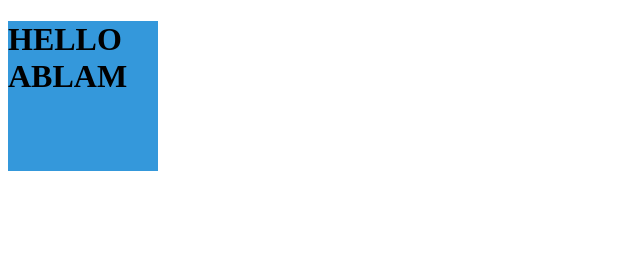
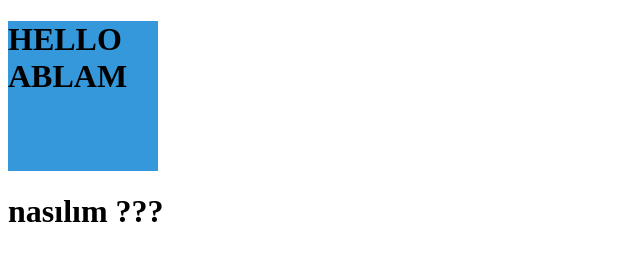
Before and after one commit to sweethmf/sweethmf.github.io, a plain HTML site: page index.html in a window 1280 px wide. Shown: the whole page, without its empty margins (0-640 px from the left). Drawn offline with Linux system fonts and the light colour scheme.

Commit message:
some changes

```diff
--- a/index.html
+++ b/index.html
@@ -10,10 +10,7 @@
 
 <div class="kutu"><h1>HELLO ABLAM</h1></div>
 
-
-
-
-
+<h1>nasılım ???</h1>
     <script src="app.js"></script>
 </body>
 </html>
```
